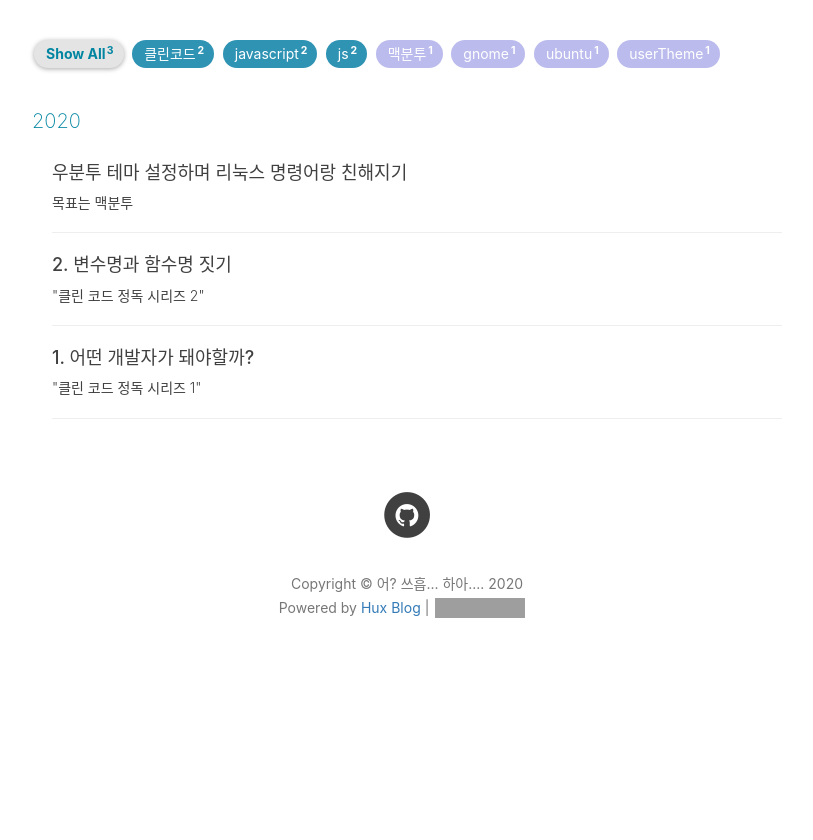
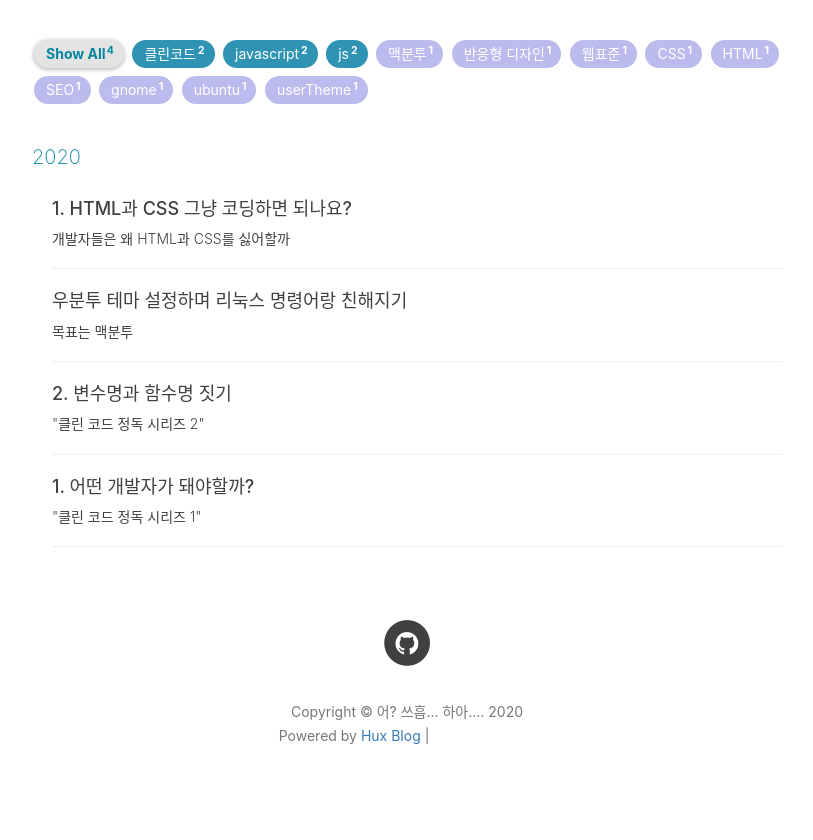
Before and after one commit to dkje/dkje.github.io, a Jekyll site: the page built from archive.html, in a window 1280 px wide. Shown: the part 228-1068 px from the top of the page, without its empty margins (233-1046 px from the left). Built offline with Jekyll 4.4.1, drawn with Linux system fonts in a browser that asks for light colours; nearby versions of some CDN libraries; comment, search, counter and statistics services are not loaded; before the commit the page ends 940 px from its top, so only the background shows below that; part of the change alters nothing that is shown; grey boxes are pictures that could not be loaded.

Commit message:
[post]html과 css 그냥 코딩하면 안되나요?

```diff
--- a/_config.yml
+++ b/_config.yml
@@ -47,7 +47,7 @@ kramdown:
             start_line: 1
 
 # Disqus settings
-# disqus_username: dkje
+disqus_username: dkje
 
 # Netease settings
 netease_comment: false
--- /dev/null
+++ b/_posts/CSS_HTML/20-08-12-IsHTMLandCSSReallyEasy1.markdown
@@ -0,0 +1,59 @@
+---
+layout: post
+title: '1. HTML과 CSS 그냥 코딩하면 되나요?'
+subtitle: ' 개발자들은 왜 HTML과 CSS를 싫어할까 '
+date: 2020-08-11 23:40:00
+author: 'Dev X'
+header-img: 'img/post-bg/post-bg-CSS3_and_HTML5.png'
+catalog: true
+tags:
+    - HTML
+    - CSS
+    - 웹표준
+    - 반응형 디자인
+    - SEO
+---
+
+![자네 할 줄 아는 언어가 뭔가? HTML CSS입니다 .... 껄껄껄](https://i.ibb.co/pfYJQnM/image.jpg)
+_<center>'html이랑 css는 프로그래밍 언어 아님ㅋ'이라는 유우머는 10000년전부터 이어져왔으며..</center>_
+_<center>html css meme이라고 검색하면 이런 짤을 10만개정도 볼 수 있다</center>_
+<br/><br/>
+
+## 얕보기 쉬운 HTML과 CSS
+
+HTML과 CSS가 무시당하는 이유, 첫번째는 이 두 언어가 프로그래밍 언어가 아닌 마크업 언어이기 때문입니다. 마크업 언어는 태그를 이용해 문서나 데이터 구조를 표현하는 언어를 뜻합니다. 프로그래밍 언어가 유저와 사이트 간의 상호 작용을 지원한다면 마크업 언어는 명시된 고정 정보만 전달이 가능합니다. 우리가 만들어야 할 사이트가 변화가 없는 랜딩 페이지라면 마크업 언어만으로 제작할 수 있겠지만, 서버와 통신해야 하는 커뮤니티형 사이트는 프로그래밍 언어의 사용이 필수적입니다.
+
+두 번째는 HTML과 CSS가 배우기 쉬운 언어이기 때문입니다. 저 또한 초등학생 때 홈페이지 만들기를 하며 HTML과 CSS를 익혔었고 독학만으로도 어느 정도 원하는 디자인을 구현할 만큼 실력을 쌓을 수 있었습니다. 심지어 마크업 언어는 코딩이 아닌 프로그램으로도 만들 수 있습니다. 예전엔 드림위버와 나모 웹에디터가 유명했고, 지금은 피그마와 제플린 같은 전문 디자인 툴에서 HTML, CSS를 지원하기도 합니다.
+
+그런데 개발자들은 대체로 HTML과 CSS를 싫어합니다. 그렇게 쉽다는 HTML과 CSS인데 왜 싫어하는 걸까요..?
+
+HTML과 CSS는 정말 진짜 그렇게까지 쉬운 언어일까요..?
+<br/><br/>
+
+## HTML과 CSS가 쉬운데 어려운 이유
+
+_라떼는 말이야..._ HTML코드를 엉망으로 짜도 디자인만 맞게 나오면 장땡이던 시절이 있었습니다. HTML과 CSS가 그렇게 발전하지 않기도 해서 <table>을 사용해 레이아웃을 나누곤 했었죠... 몇 안 되는 태그를 창의적으로 사용해 문제를 해결했습니다. (IE를 지원해야 하는 프로젝트에선 어쩔 수 없이 레거시 사용법을 고수할 때도 있습니다) 지금은 저무는 별인 플래시로 만든 화려한 웹사이트들도 많았습니다. 플래시를 설치해야만 볼 수 있는 웹사이트를 만나는 것도 대수롭지 않았었죠.
+
+사이트의 개성들은 인터넷을 처음 접하는 사람들이 이용하기엔 큰 진입장벽으로 작용했습니다. '인터넷은 당연히 어렵다'라고 생각하던 사람들이 불편함을 표출했고, **웹 접근성**과 **웹 표준**이라는 개념이 태어났습니다. 모든 사람이 평등하게 정보를 접하기 위해 중구난방이던 HTML에 **권장 규격**을 만들자는 것이 웹 표준의 취지였습니다.
+
+그 외에도 HTML과 CSS가 까다로워지기 시작한 배경엔 **기기의 다양화**도 있습니다. 인터넷은 컴퓨터로만 가능할 줄 알았던 때가 지나고 이제는 핸드폰, tv, 심지어는 냉장고로도 브라우저에 접속할 수 있습니다. 기기마다 해상도가 천차만별이고, 뷰포트의 비율도 유동적으로 변했습니다. 그렇다고 모든 기기에 맞춰 사이트를 따로 만드는 것은 번거로운 일입니다. 모든 기기에서 유연하게 작동하는 사이트에 대한 니즈가 발생했고 그렇게 나온 것이 **반응형 디자인**입니다.
+
+슬슬 머리가 아파지기 시작하지만 아직도 HTML이 까다로워지기 시작한 이유가 한 가지 더 있습니다.. 누구나 알겠지만, **검색 유입**의 중요성입니다. 구글에 '강아지'를 검색해보겠습니다. 우와, 검색 결과가 62,400,000개나 되네요. 인터넷엔 정말 많은 정보들이 쌓여있고 특정 키워드 검색 시 자신의 사이트가 상단에 뜨게 하기 위해 많은 돈을 지불하는 사람들도 있습니다. 하지만 사이트에 **SEO**(검색 엔진 최적화)를 적용시킨다면 돈을 쓸 필요 없이 검색 결과 1페이지에 올릴 수도 있습니다. 사이트 노출은 매우 중요하기 때문에 SEO 전문 업체가 있기도 하죠.
+
+HTML과 CSS... 쉽긴 쉽지만... 이젠 막 그렇게 쉽지도 않은 것 같습니다.
+다음 편에선 HTML, CSS 코딩을 할 때 신경쓰면 좋은 것들을 하나씩 알아보겠습니다.
+<br/><br/><br/>
+
+**[HTML과 CSS 그냥 코딩하면 되나요? 시리즈]**
+[1. HTML과 CSS가 쉽지만 어려운 이유](https://dkje.github.io/2020/08/12/IsHTMLandCSSReallyEasy1/)
+[2. 웹표준과 웹 접근성](https://dkje.github.io/2020/08/12/IsHTMLandCSSReallyEasy2/)
+<br/><br/><br/><br/>
+
+<center>
+<span style="color:grey">
+html과 css을 옛날에 배운 사람이<br/>
+legacy 지식을 업데이트 할 목적으로 정리한 글입니다.<br/>
+잘못된 부분이 있다면 편히 지적해주세요!
+</span></center>
+
+<br/><br/>
```
Also changed, not shown: _layouts/post.html (+8 -6 lines), img/post-bg/post-bg-CSS3_and_HTML5.png (added).
